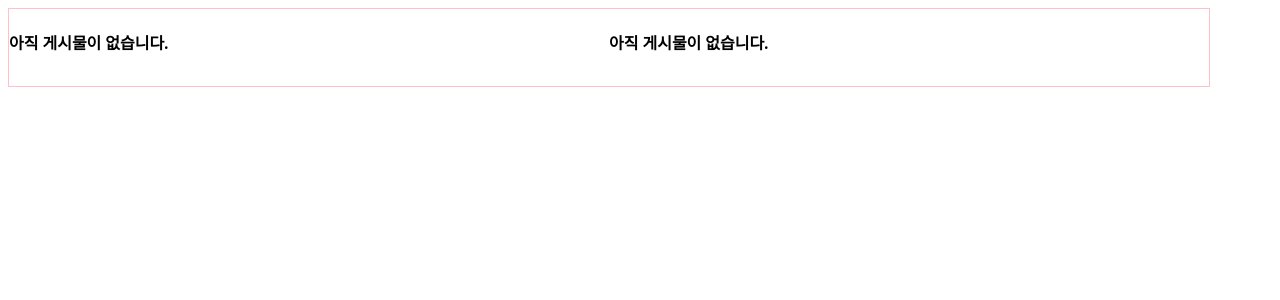
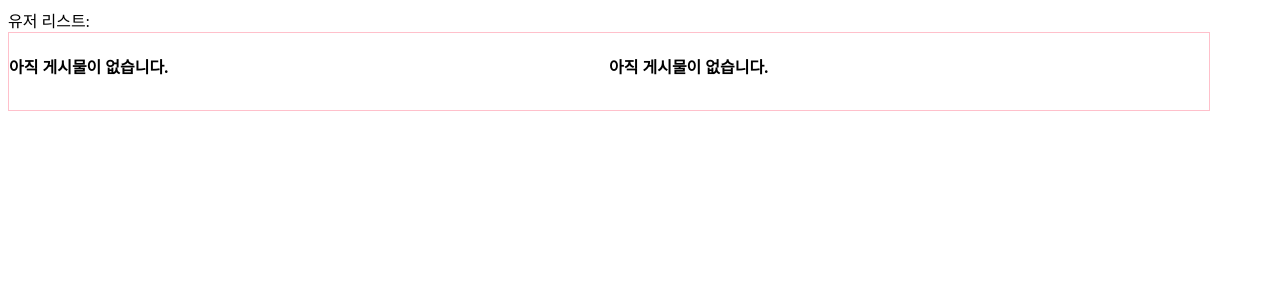
Before and after one commit to hyunsokstar/skilnote-for-innotree, a Django app: template wm/templates/wm/_user_list_for_login_page.html in a window 1280 px wide. Shown: the top 300 px of the page. Run offline with Django 3.2, Linux system fonts and the light colour scheme; the template is opened without the code that fills it, so the values that code supplies are empty.

Commit message:
update for login page re

```diff
--- a/wm/templates/wm/_user_list_for_login_page.html
+++ b/wm/templates/wm/_user_list_for_login_page.html
@@ -10,6 +10,7 @@
 </head>
 <body>
 
+유저 리스트:
 <div class="user-list-container">
 
     <div>
```
